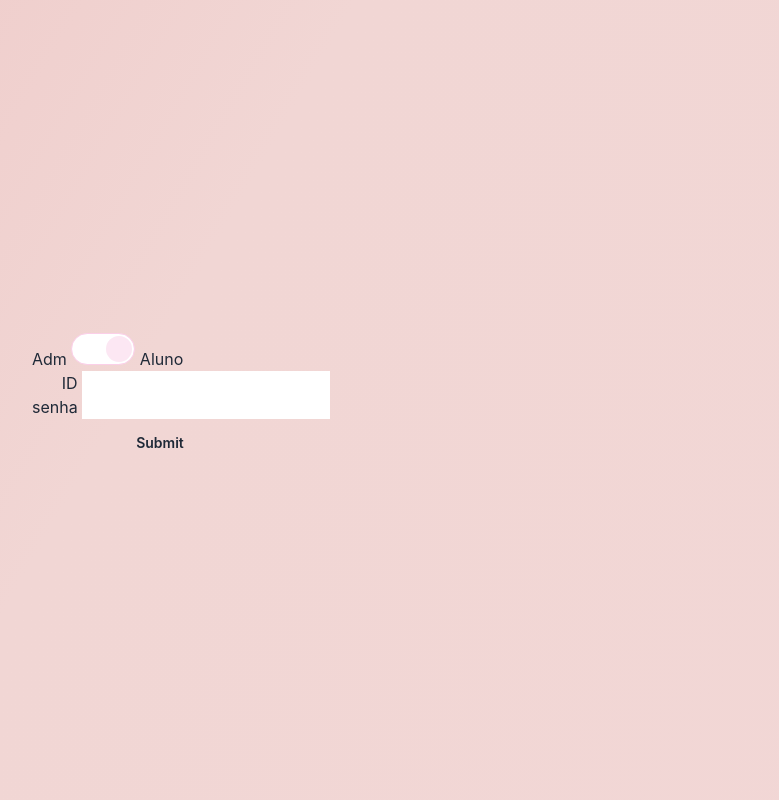
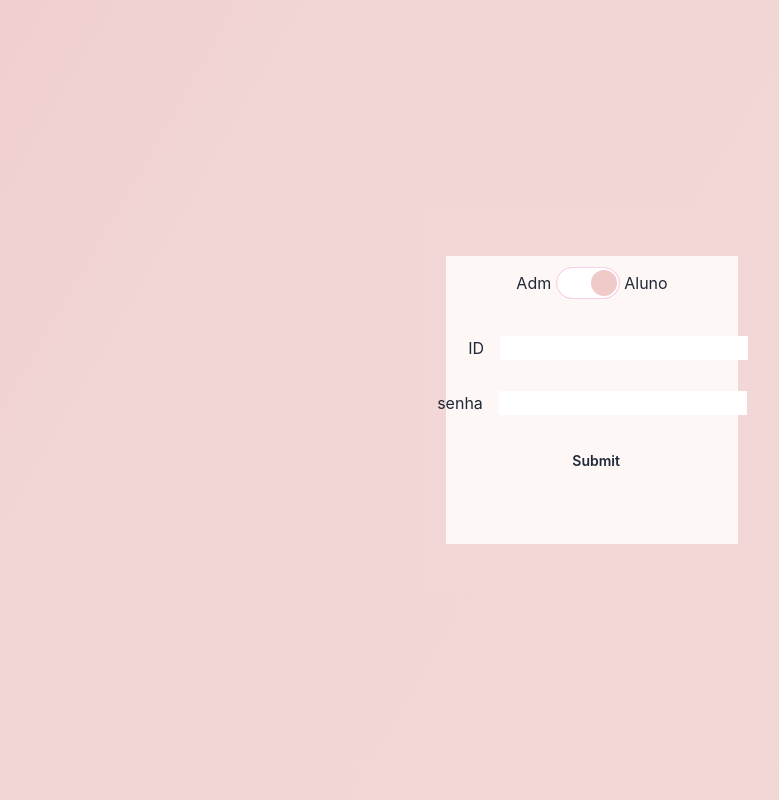
Before and after one commit to biabcaval/data_base_lib, a Flask app: template library-flask/library_management/templates/tela_login.html in a window 1280 px wide. Shown: the whole page, without its empty margins (48-827 px from the left). Run offline with Flask 3, Linux system fonts and the light colour scheme; the template is opened without the code that fills it, so the values that code supplies are empty; some libraries are stand-ins or nearby versions; some web fonts are replaced.

Commit message:
Add files via upload

```diff
--- a/library-flask/library_management/static/style.css
+++ b/library-flask/library_management/static/style.css
@@ -85,8 +85,47 @@ tr{
 
 }
 
+.login_border{
+    padding-top: 4%;
+    width: 100%;
+    height: 85%;
+    background-color: #FDF7F6;
+    display: flex;
+    flex-direction: column;
+    position: relative;
+    display: flex;
+    align-items: center;
+
+}
+
+.login_frame{
+
+    width: 30%;
+    height: 60%;
+    padding: 2%;
+    border-top: 8%;
+    margin-left: auto;
+    margin-right: auto;
+    background-color: #F2D7D6;
+    border-radius: 10px;
+    display: flex;
+    align-items: center;
+    position: relative;
+}
+.login_header{
+    position: relative;
+    input{
+        background:  #EFCAC8;
+    }
+}
+.toggletext{
+
+    position: relative;
+    top: -10px; /* Adjust this value as needed */
+
+}
+
 .table_frame{
-
     width: 90%;
     padding: 2%;
     border-top: 8%;
@@ -95,6 +134,8 @@ tr{
     background-color: #F2D7D6;
     border-radius: 10px;
 }
+
+
 
 tbody{
     flex: 1 1 auto;
@@ -133,6 +174,20 @@ cursor: pointer;
 background: #EBB9B7;
 }
 
-.add_btn{
+.input-login{
+    display: flex;
+    gap: 1rem;
+    padding-top: 10%;
+}
 
+.btn-login{
+    display: flex;
+    align-items: center;
+    margin-left:10%;
+    padding-top: 7%;
 }
+
+.btn-login:hover {
+
+    input{background-color: #EFCAC8;}
+}
```
